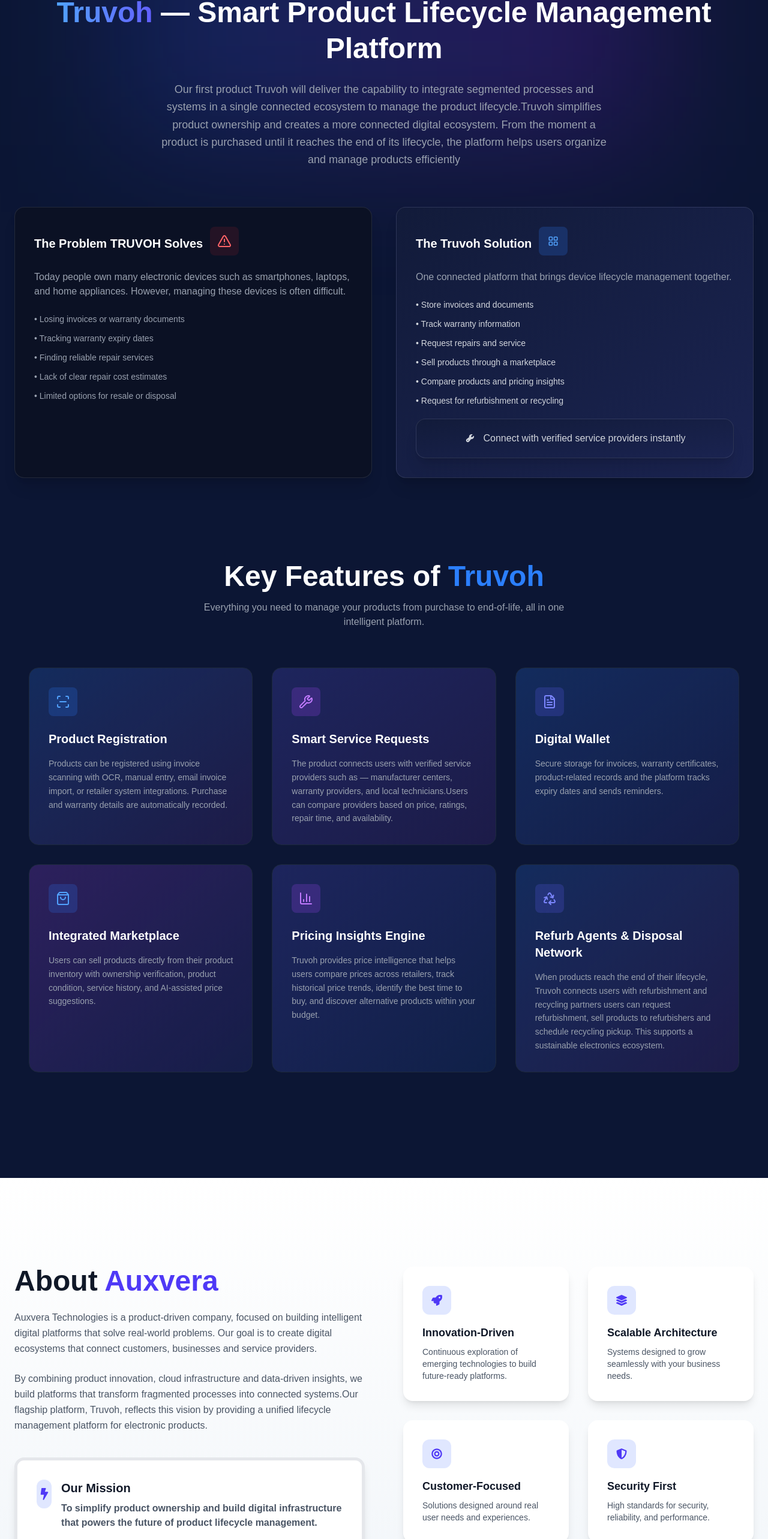
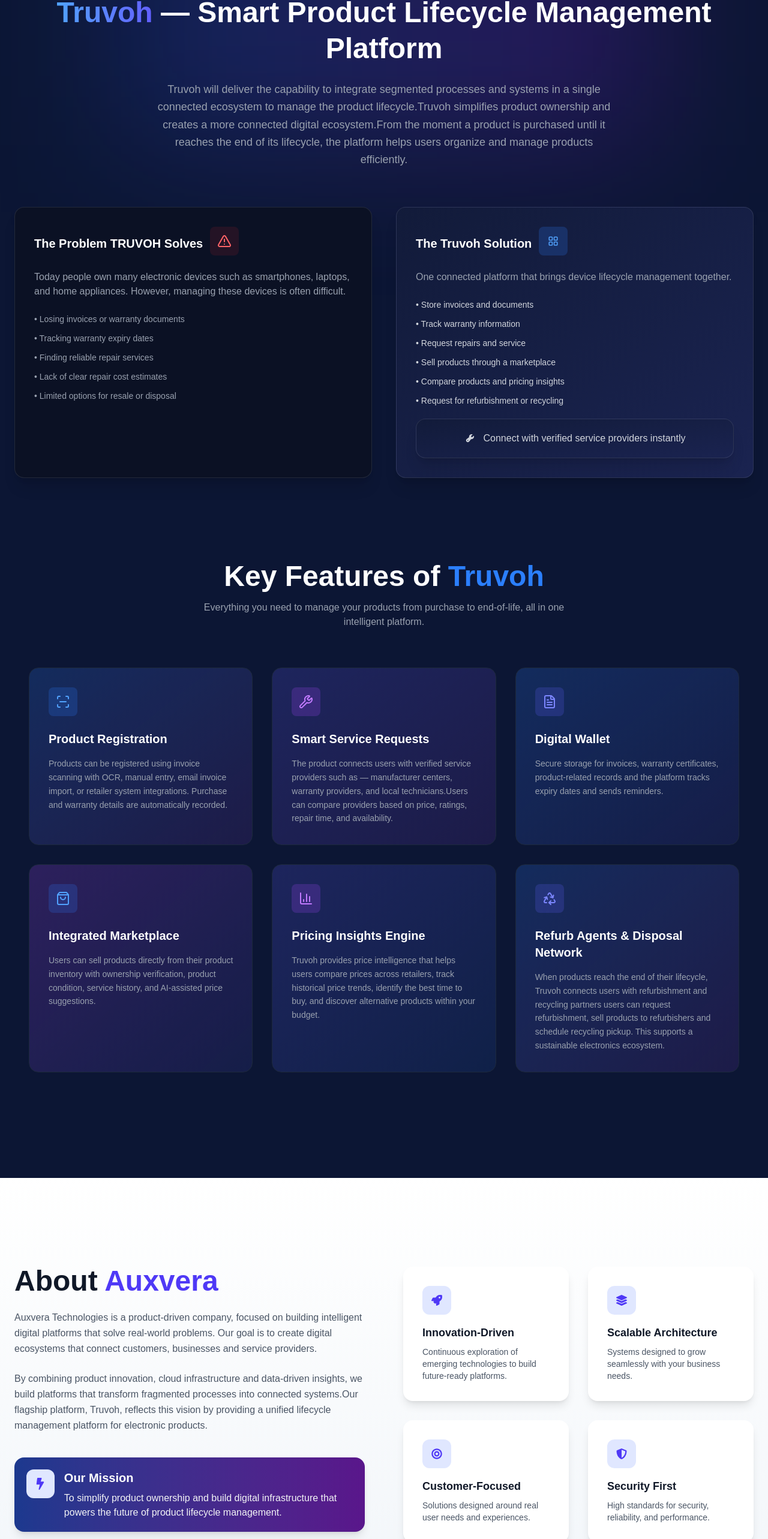
Before and after one commit to srileksh/Auxvera, a Next.js app: page / in a window 1280 px wide. Shown: the part 959-3525 px from the top of the page at 60% size. Built offline with nearby package versions, Linux system fonts and the light colour scheme.

Commit message:
content changed

```diff
--- a/src/components/AboutSection.jsx
+++ b/src/components/AboutSection.jsx
@@ -167,14 +167,14 @@
 
 
           {/* Mission */}
-          <div className="flex items-start gap-4 mt-10 bg-white border-5 border-gray-200 p-8 rounded-2xl shadow-lg hover:shadow-xl transition">
-            <div className="w-12 h-12 flex items-center justify-center bg-indigo-100 rounded-xl text-indigo-600 text-xl">
+          <div className="flex items-start gap-4 mt-10 bg-gradient-to-r from-blue-900 to-purple-900  text-white p-5 rounded-2xl shadow-lg hover:shadow-xl transition">
+            <div className="w-20 h-12 flex items-center justify-center bg-indigo-100 rounded-xl text-indigo-600 text-xl">
               <FaBolt />
             </div>
 
             <div className="">
-              <h4 className="font-semibold text-gray-900  text-xl">Our Mission</h4>
-              <p className="text-gray-600 text-md mt-2 font-semibold">
+              <h4 className="font-semibold text-white  text-xl">Our Mission</h4>
+              <p className="text-gray-100 text-md mt-2 ">
                To simplify product ownership and build digital infrastructure that powers the future of
 product lifecycle management.
 
--- a/src/components/ProductSection.jsx
+++ b/src/components/ProductSection.jsx
@@ -36,11 +36,10 @@
           manage their devices easily and intelligently. By combining
           automation, <span className="font-semibold text-white">AI insights</span>, and connected services, Truvoh replaces
           scattered processes with one intelligent system. */}
-          Our first product Truvoh will deliver the capability to integrate segmented processes and
+          Truvoh will deliver the capability to integrate segmented processes and
 systems in a single connected ecosystem to manage the product lifecycle.Truvoh simplifies
-product ownership and creates a more connected digital ecosystem.
-From the moment a product is purchased until it reaches the end of its lifecycle, the platform
-helps users organize and manage products efficiently
+product ownership and creates a more connected digital ecosystem.From the moment a product is purchased until it reaches the end of its lifecycle, the platform
+helps users organize and manage products efficiently.
         </p>
 
         {/* Cards */}
```
